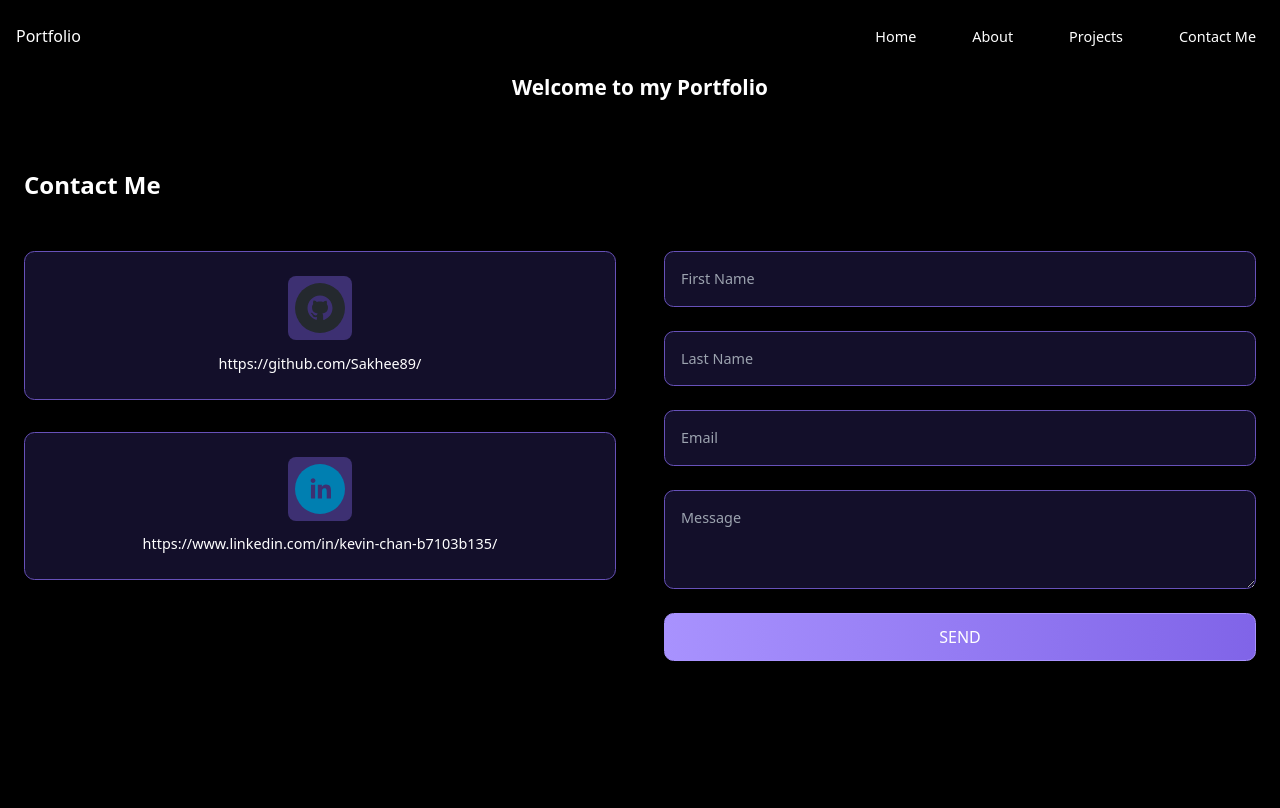
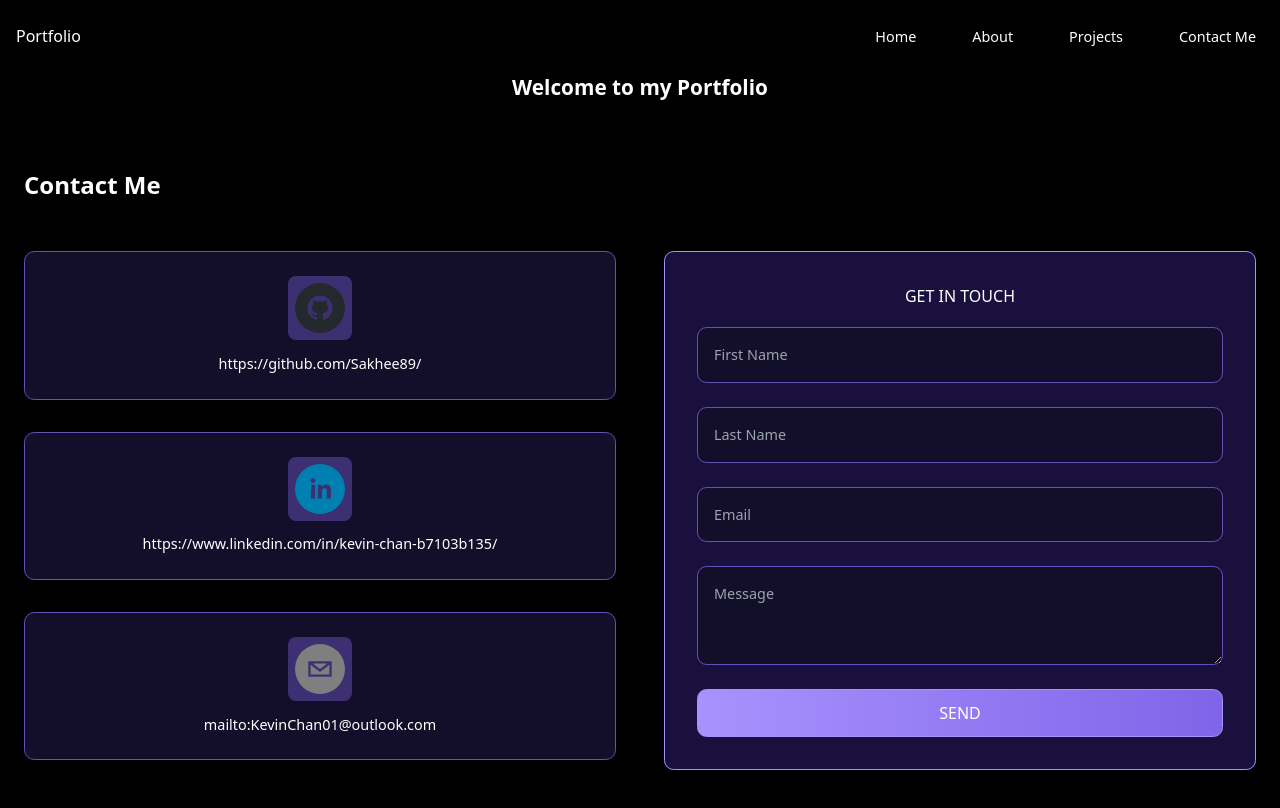
Before and after one commit to Sakhee89/portfolio, a React (Vite) app: page / in a window 1280 px wide. Shown: the top 808 px of the page. Built offline with nearby package versions, Linux system fonts and the light colour scheme.

Commit message:
contact me section with form

```diff
--- a/package.json
+++ b/package.json
@@ -10,6 +10,7 @@
     "preview": "vite preview"
   },
   "dependencies": {
+    "@emailjs/browser": "^4.3.3",
     "react": "^18.2.0",
     "react-dom": "^18.2.0",
     "react-social-icons": "^6.15.0"
--- a/src/components/ContactMe/ContactMe.jsx
+++ b/src/components/ContactMe/ContactMe.jsx
@@ -1,6 +1,5 @@
-import { ContactForm } from "./ContractForm";
+import { EmailForm } from "./EmailForm";
 import { ContactInfoCard } from "./ContractInfoCard";
-import { SocialIcon } from "react-social-icons";
 
 export function ContactMe() {
   return (
@@ -10,14 +9,12 @@ export function ContactMe() {
       </h1>
       <div className="md:flex md:gap-12">
         <div className="md:w-1/2 md:order-2 mb-12 md:mb-0">
-          <ContactForm />
+          <EmailForm />
         </div>
         <div className="md:w-1/2 md:order-1">
-          <ContactInfoCard
-            SocialIcon={SocialIcon}
-            urlText="https://github.com/Sakhee89/"
-          />
+          <ContactInfoCard urlText="https://github.com/Sakhee89/" />
           <ContactInfoCard urlText="https://www.linkedin.com/in/kevin-chan-b7103b135/" />
+          <ContactInfoCard urlText="mailto:KevinChan01@outlook.com" />
         </div>
       </div>
     </section>
--- a/src/components/ContactMe/ContractForm.jsx
+++ /dev/null
@@ -1,38 +0,0 @@
-export function ContactForm() {
-  return (
-    <div className="w-full">
-      <form className="flex flex-col gap-6">
-        <div className="items-start flex-col sm:flex sm:items-center gap-6">
-          <input
-            className="form-styling sm:mb-0 mb-6"
-            type="text"
-            name="firstname"
-            placeholder="First Name"
-          />
-          <input
-            className="form-styling"
-            type="text"
-            name="lastname"
-            placeholder="Last Name"
-          />
-        </div>
-        <input
-          className="form-styling"
-          type="email"
-          name="email"
-          placeholder="Email"
-        />
-        <textarea
-          className="form-styling"
-          type="text"
-          name="message"
-          placeholder="Message"
-          rows={3}
-        />
-        <button className="text-[0.9rem] p-[0.7rem] rounded-[0.3rem] sm:text-[1rem] font-medium text-white border-[1.5px] border-solid border-[#a892fe] sm:rounded-[0.6rem] bg-gradient-to-r from-[#a892fe] to-[#8064e8] transition-all duration-300 ease-in-out cursor-pointer hover:text-[#a892fe] transparent">
-          SEND
-        </button>
-      </form>
-    </div>
-  );
-}
--- a/src/components/ContactMe/ContractInfoCard.jsx
+++ b/src/components/ContactMe/ContractInfoCard.jsx
@@ -11,7 +11,9 @@ export function ContactInfoCard({ urlText }) {
       <div className="w-16 h-16 flex items-center justify-center rounded-lg bg-[#3d3072] mb-[0.8rem]">
         <SocialIcon url={urlText} />
       </div>
-      <p className="font-[400] text-[0.9rem]">{urlText}</p>
+      <a href={urlText} className="font-[400] text-[0.9rem]">
+        {urlText}
+      </a>
     </div>
   );
 }
--- /dev/null
+++ b/src/components/ContactMe/EmailForm.jsx
@@ -0,0 +1,98 @@
+import { useState } from "react";
+import emailjs from "@emailjs/browser";
+
+export function EmailForm() {
+  const [formFields, setFormFields] = useState({
+    firstName: "",
+    lastName: "",
+    email: "",
+    message: "",
+  });
+
+  const handleChange = (event) => {
+    const value = event.target.value;
+    setFormFields({
+      ...formFields,
+      [event.target.name]: value,
+    });
+  };
+
+  const handleSubmit = (event) => {
+    event.preventDefault();
+
+    emailjs
+      .send(
+        import.meta.env.VITE_YOUR_SERVICE_ID,
+        import.meta.env.VITE_YOUR_TEMPLATE_ID,
+        formFields,
+        {
+          publicKey: import.meta.env.VITE_YOUR_PUBLIC_KEY,
+        }
+      )
+      .then(() => {
+        alert("Success, Email Sent!");
+        setFormFields({
+          firstName: "",
+          lastName: "",
+          email: "",
+          message: "",
+        });
+      })
+      .catch(() => {
+        alert("oh no, the message wasn't sent!");
+      });
+  };
+
+  return (
+    <div className="w-full border rounded-[0.3rem] p-8 bg-[#1a103d] border-[#a892fe] sm:rounded-[0.6rem]">
+      <h2 className="flex justify-center pb-[1.2rem]">GET IN TOUCH</h2>
+      <form onSubmit={handleSubmit} className="flex flex-col gap-6">
+        <div className="items-start flex-col sm:flex sm:items-center gap-6">
+          <input
+            className="form-styling sm:mb-0 mb-6"
+            type="text"
+            name="firstName"
+            placeholder="First Name"
+            value={formFields.firstName}
+            required
+            onChange={handleChange}
+          />
+          <input
+            className="form-styling"
+            type="text"
+            name="lastName"
+            placeholder="Last Name"
+            value={formFields.lastName}
+            required
+            onChange={handleChange}
+          />
+        </div>
+        <input
+          className="form-styling"
+          type="email"
+          name="email"
+          placeholder="Email"
+          value={formFields.email}
+          required
+          onChange={handleChange}
+        />
+        <textarea
+          className="form-styling"
+          type="text"
+          name="message"
+          placeholder="Message"
+          value={formFields.message}
+          required
+          rows={3}
+          onChange={handleChange}
+        />
+        <button
+          type="submit"
+          className="text-[0.9rem] p-[0.7rem] rounded-[0.3rem] sm:text-[1rem] font-medium text-white border-[1.5px] border-solid border-[#a892fe] sm:rounded-[0.6rem] bg-gradient-to-r from-[#a892fe] to-[#8064e8] transition-all duration-300 ease-in-out cursor-pointer hover:text-[#a892fe] hover:bg-gradient-to-r hover:from-transparent"
+        >
+          SEND
+        </button>
+      </form>
+    </div>
+  );
+}
--- a/src/components/NavBar/NavBar.jsx
+++ b/src/components/NavBar/NavBar.jsx
@@ -28,7 +28,7 @@ export function Navbar() {
           </li>
         </ul>
         <button
-          className="w-10 h-10 text-[1.5rem] flex items-center justify-center rounded-[0.4rem] text-white border-transparent custom-background leading-[0] cursor-pointer transition-all duration-[400] ease-in-out md:hidden hover:text-[#f2f1f4] hover:bg-gradient-to-r hover:border hover:border-solid hover:border-[#4f4e51]"
+          className="w-10 h-10 text-[1.5rem] flex items-center justify-center rounded-[0.4rem] text-white border-transparent custom-background leading-[0] cursor-pointer transition-all duration-[400] ease-in-out md:hidden hover:text-[#f2f1f4] hover:bg-gradient-to-r hover:from-transparent hover:border hover:border-solid hover:border-[#4f4e51]"
           onClick={toggleMenu}
         >
           <span
```
Also changed, not shown: 2 other files (tests, documents, lock files or other folders).
